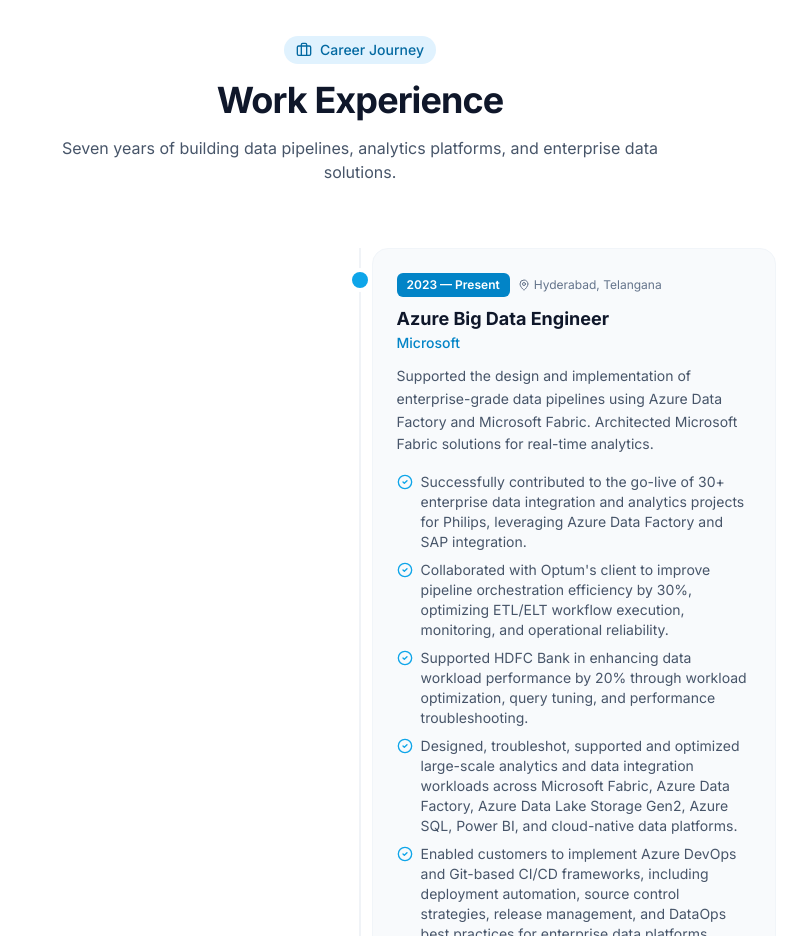
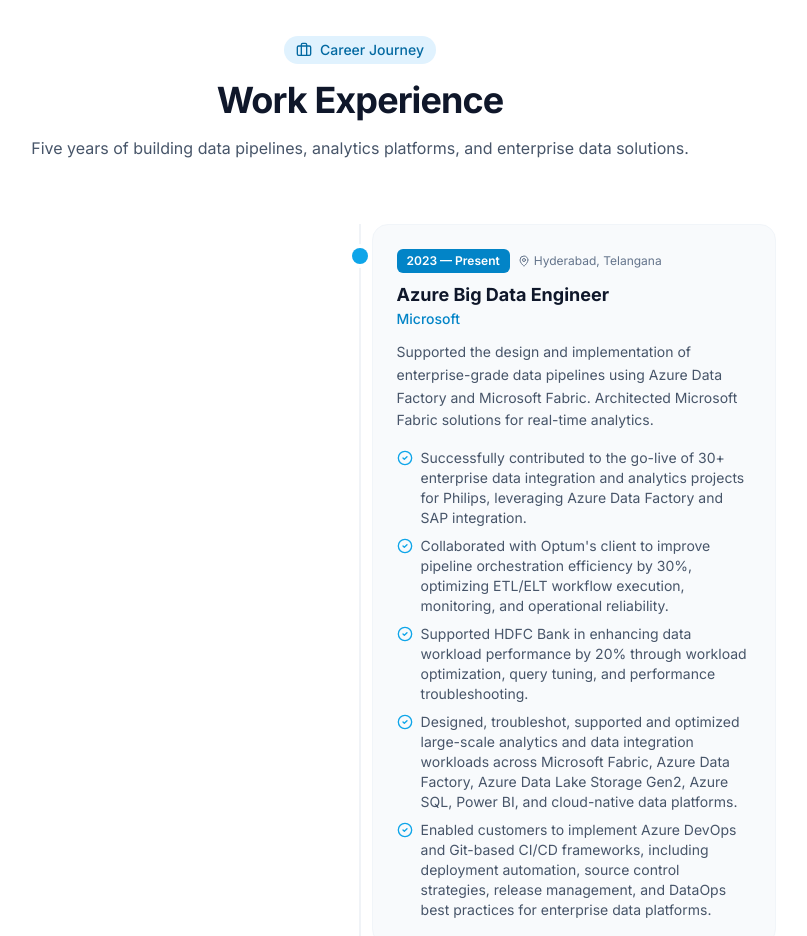
Before and after one commit to Integration-Hub-DE/Portfolio-Mahesh-2, a React (Vite) app: page / in a window 1280 px wide. Shown: the part 2520-3456 px from the top of the page, without its empty margins (280-1087 px from the left). Built offline with nearby package versions, Linux system fonts and the light colour scheme.

Commit message:
Update Experience.tsx

```diff
--- a/src/components/Experience.tsx
+++ b/src/components/Experience.tsx
@@ -14,7 +14,7 @@ export default function Experience() {
             Work Experience
           </h2>
           <p className="mt-4 text-slate-600 max-w-2xl mx-auto">
-            Seven years of building data pipelines, analytics platforms, and
+            Five years of building data pipelines, analytics platforms, and
             enterprise data solutions.
           </p>
         </div>
```
